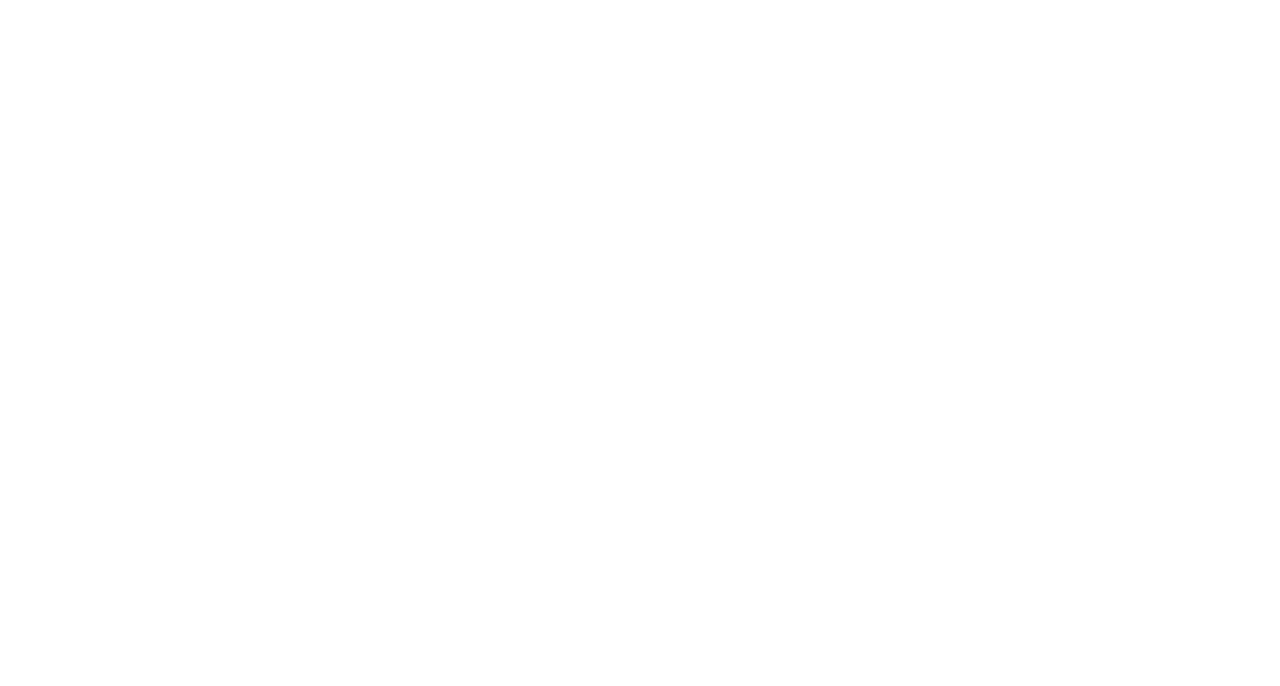
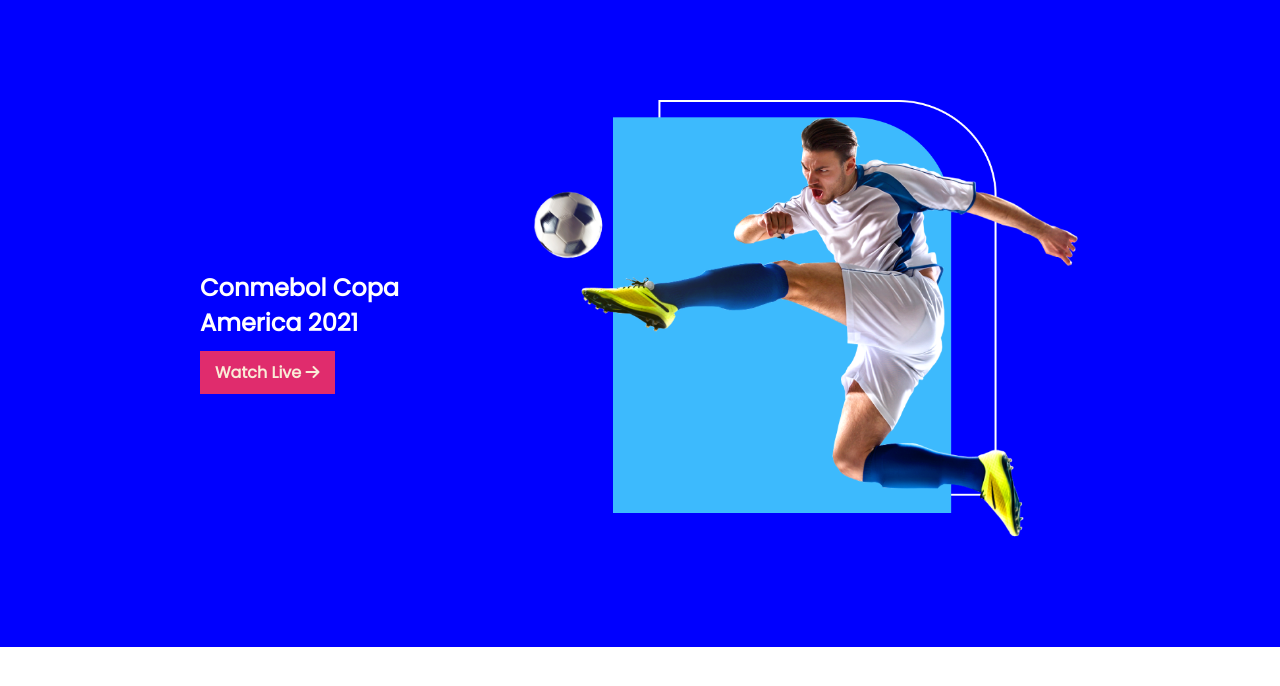
Before and after one commit to BiplobHossainSobuj/responsiveFootball, a plain HTML site: page index.html in a window 1280 px wide. Drawn offline with Linux system fonts and the light colour scheme.

Commit message:
firstsection completed

```diff
--- a/index.html
+++ b/index.html
@@ -5,9 +5,23 @@
     <meta http-equiv="X-UA-Compatible" content="IE=edge">
     <meta name="viewport" content="width=device-width, initial-scale=1.0">
     <title>Responsive Layout</title>
+
     <link rel="stylesheet" href="style.css">
+    <script src="https://kit.fontawesome.com/c980282375.js" crossorigin="anonymous"></script>
 </head>
 <body>
+    <!-- top-section  -->
+    <section class="top-section">
+            <div class="top-banner">
+                <div class="text-area">
+                    <h1>Conmebol Copa America 2021</h1>
+                    <a class="button" href="https://www.facebook.com/">Watch Live  <i class="fas fa-arrow-right"></i></a>
+                </div>
+                <div class="animated-banner">
+                    <img src="images/banner.png" alt="">
+                </div>
+            </div>
+    </section>
 
 </body>
 </html>
--- a/style.css
+++ b/style.css
@@ -0,0 +1,38 @@
+@import url('https://fonts.googleapis.com/css2?family=Poppins&display=swap');
+body{
+    margin: 0;
+    padding: 0;
+    font-family: 'Poppins', sans-serif;
+}
+.top-section{
+    background-color: blue;
+}
+
+ .top-banner{
+    display: flex;
+    padding-top: 100px;
+    padding-bottom: 100px;
+    margin: 0 200px;
+
+}
+.text-area{
+    margin-top: 150px;
+    font-weight:900;
+    color: white;
+}
+.button{
+    background-color: #E02C6D;
+    text-decoration: none;
+    margin-right: 0;
+    padding: 10px 15px;
+    color: antiquewhite;
+}
+
+.animated-banner img{
+    width: 550px;
+    height: 440px;
+    margin-left: 100px
+}
+.animated-banner:hover{
+    background-color: aliceblue;
+}
```
